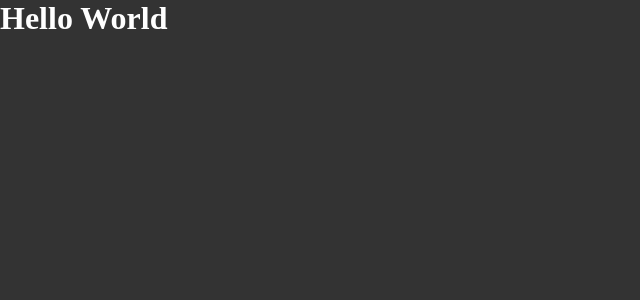
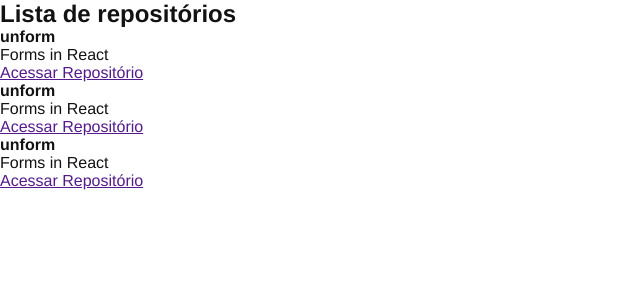
Before and after one commit to Alysson1013/github-explorer, a React app: page / in a window 1280 px wide. Shown: the top 300 px of the page, without its empty margins (0-640 px from the left). Built offline with nearby package versions, Linux system fonts and the light colour scheme.

Commit message:
chore: first compoennt

```diff
--- a/src/App.jsx
+++ b/src/App.jsx
@@ -1,5 +1,6 @@
+import { RepositoryList } from './Components/RespositoryList'
 import './styles/global.scss'
 
 export function App(){
-  return <h1>Hello World</h1>
+  return <RepositoryList />
 }
--- /dev/null
+++ b/src/Components/RespositoryList.jsx
@@ -0,0 +1,42 @@
+import React from "react"
+
+const repositoryName = "unform"
+
+export function RepositoryList(){
+  return (
+    <section>
+      <h1>
+        Lista de repositórios
+      </h1>
+      <ul>
+        <li>
+          <strong>
+            unform
+          </strong>
+          <p>Forms in React</p>
+          <a href="">
+            Acessar Repositório
+          </a>
+        </li>
+        <li>
+          <strong>
+            unform
+          </strong>
+          <p>Forms in React</p>
+          <a href="">
+            Acessar Repositório
+          </a>
+        </li>
+        <li>
+          <strong>
+            unform
+          </strong>
+          <p>Forms in React</p>
+          <a href="">
+            Acessar Repositório
+          </a>
+        </li>
+      </ul>
+    </section>
+  )
+}
--- a/src/styles/global.scss
+++ b/src/styles/global.scss
@@ -5,8 +5,6 @@
 }
 
 body {
-  font: Arial, Helvetica, sans-serif;
-
-  background: #333;
-  color: #fff;
+  font:  16px Helvetica, Arial, sans-serif;
+  color: #121214;
 }
```
